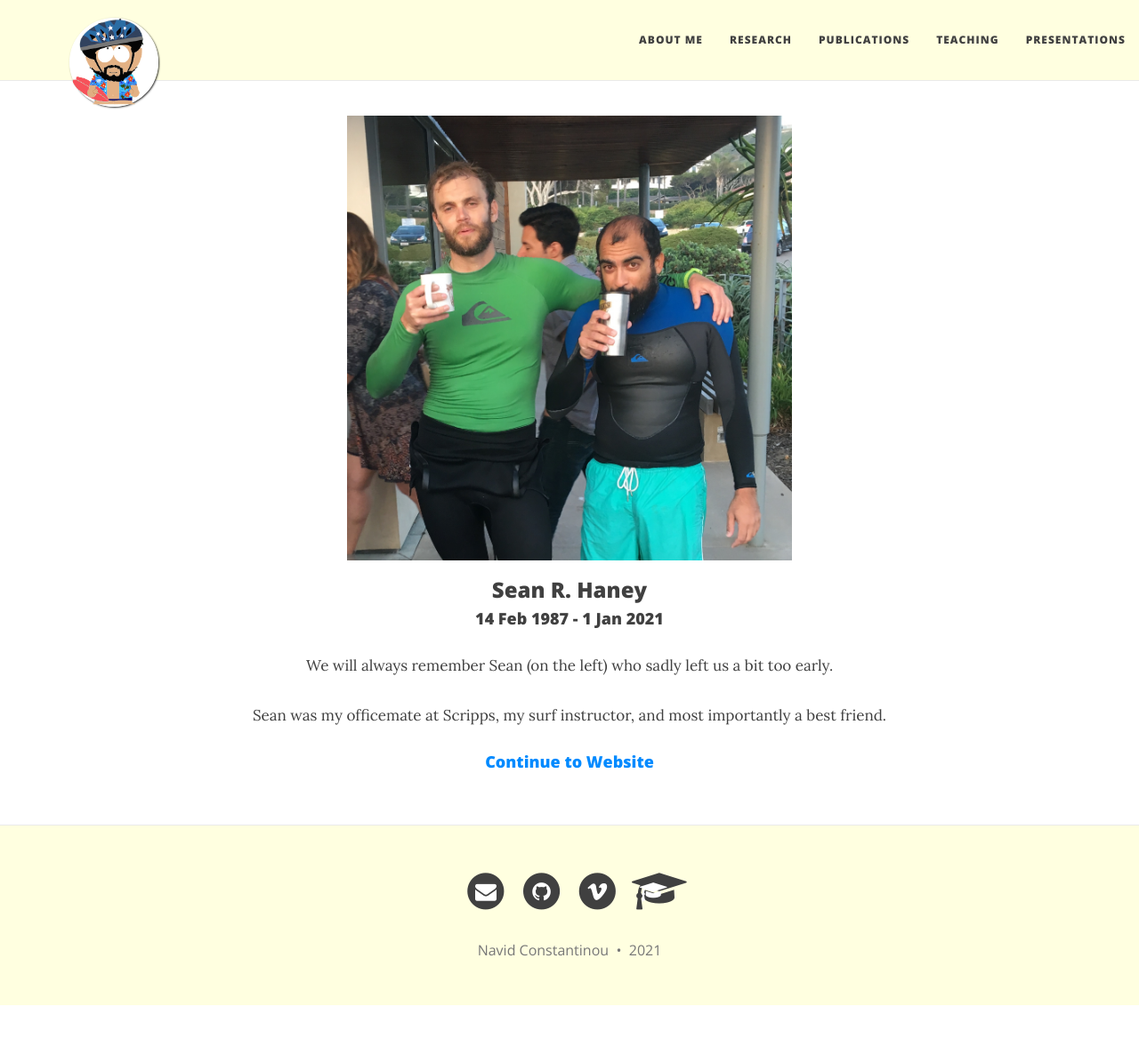
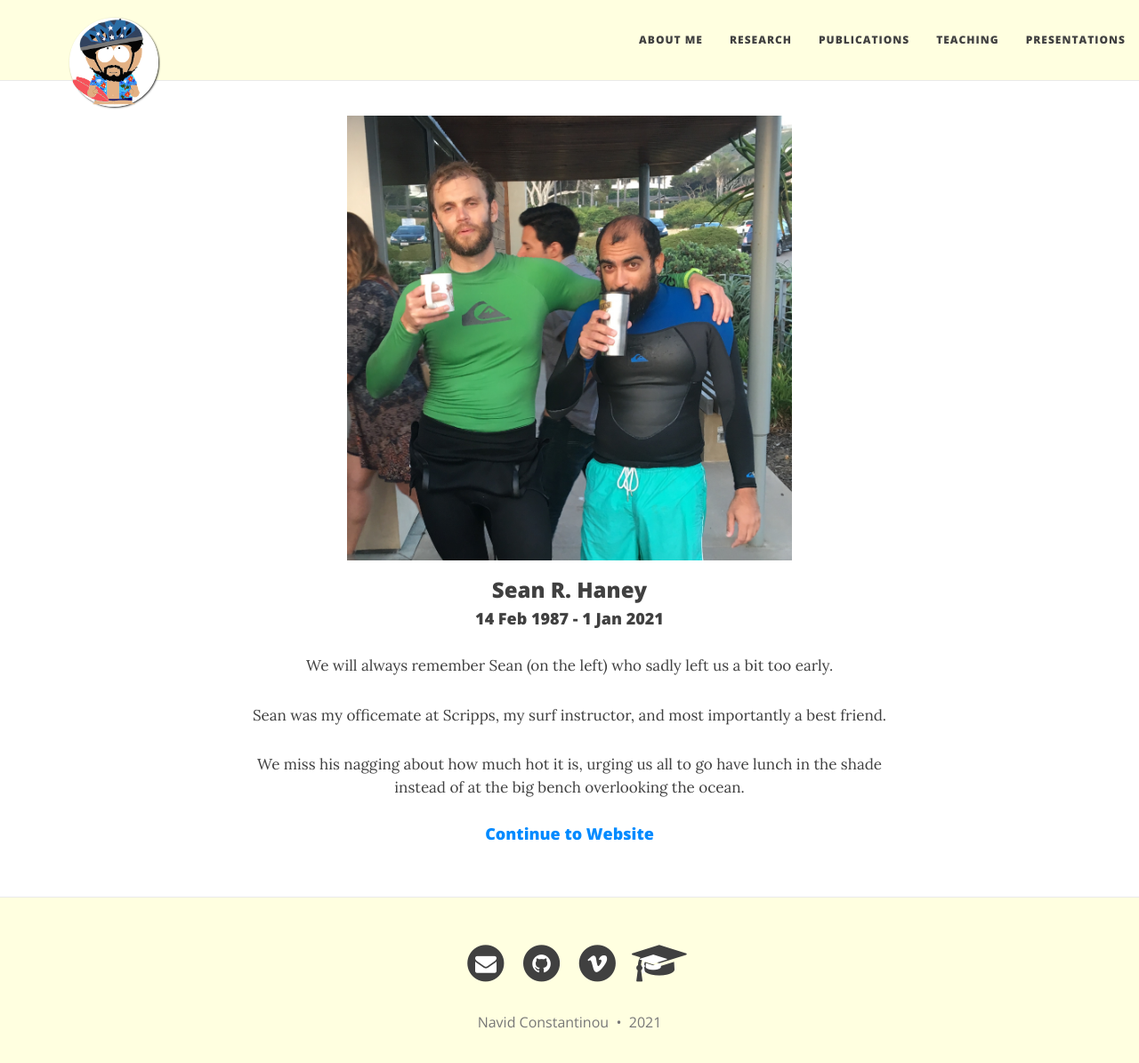
Before and after one commit to navidcy/navidcy.github.io, a Jekyll site: the page built from index.html, in a window 1280 px wide and 1211 px high. Shown: the top 1195 px of the window at 89% size. Built offline with Jekyll 4.4.1, drawn with Linux system fonts in a browser that asks for light colours; nearby versions of some CDN libraries; the list of posts is cut into pages by our own code.

Commit message:
adds remark about hot

```diff
--- a/index.html
+++ b/index.html
@@ -11,6 +11,7 @@ title:
   <h4>14 Feb 1987 - 1 Jan 2021</h4>
   <p>We will always remember Sean (on the left) who sadly left us a bit too early.</p>
   <p>Sean was my officemate at Scripps, my surf instructor, and most importantly a best friend.</p>
+  <p>We miss his nagging about how much hot it is, urging us all to go have lunch in the shade instead of at the big bench overlooking the ocean.</p>
 </div>
 
 
```
